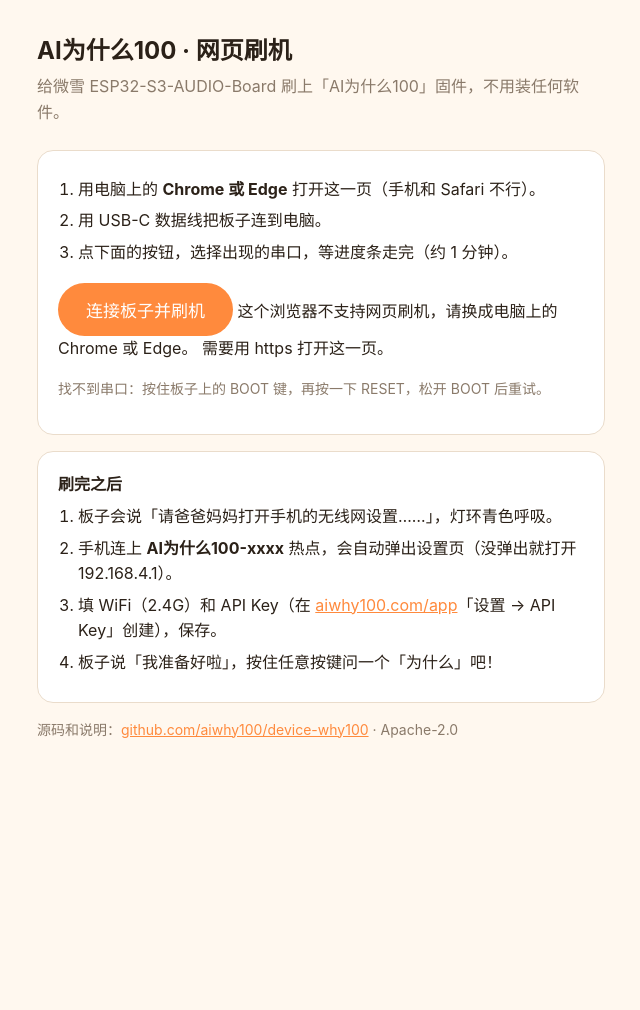
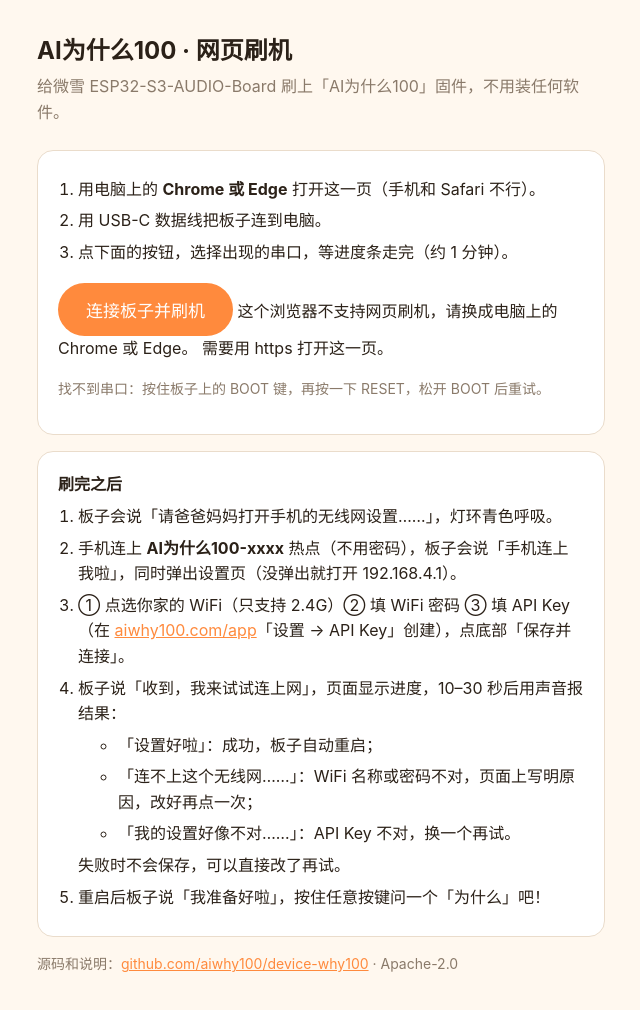
Before and after one commit to aiwhy100/device-why100, a website: page web-flasher/index.html in a window 1280 px wide. Shown: the whole page, without its empty margins (319-959 px from the left). Before the commit the page ends 803 px from the top, so only its background shows below. Drawn offline with Linux system fonts and the light colour scheme.

Commit message:
网页刷机页：「刷完之后」改成新的配网流程（点选 WiFi、保存并连接、听板子报结果）
Co-Authored-By: Claude Opus 5.5 <noreply@anthropic.com>

```diff
--- a/web-flasher/index.html
+++ b/web-flasher/index.html
@@ -46,9 +46,17 @@
     <b>刷完之后</b>
     <ol>
       <li>板子会说「请爸爸妈妈打开手机的无线网设置……」，灯环青色呼吸。</li>
-      <li>手机连上 <b>AI为什么100-xxxx</b> 热点，会自动弹出设置页（没弹出就打开 192.168.4.1）。</li>
-      <li>填 WiFi（2.4G）和 API Key（在 <a href="https://aiwhy100.com/app/" target="_blank" rel="noopener">aiwhy100.com/app</a>「设置 → API Key」创建），保存。</li>
-      <li>板子说「我准备好啦」，按住任意按键问一个「为什么」吧！</li>
+      <li>手机连上 <b>AI为什么100-xxxx</b> 热点（不用密码），板子会说「手机连上我啦」，同时弹出设置页（没弹出就打开 192.168.4.1）。</li>
+      <li>① 点选你家的 WiFi（只支持 2.4G）② 填 WiFi 密码 ③ 填 API Key（在 <a href="https://aiwhy100.com/app/" target="_blank" rel="noopener">aiwhy100.com/app</a>「设置 → API Key」创建），点底部「保存并连接」。</li>
+      <li>板子说「收到，我来试试连上网」，页面显示进度，10–30 秒后用声音报结果：
+        <ul>
+          <li>「设置好啦」：成功，板子自动重启；</li>
+          <li>「连不上这个无线网……」：WiFi 名称或密码不对，页面上写明原因，改好再点一次；</li>
+          <li>「我的设置好像不对……」：API Key 不对，换一个再试。</li>
+        </ul>
+        失败时不会保存，可以直接改了再试。
+      </li>
+      <li>重启后板子说「我准备好啦」，按住任意按键问一个「为什么」吧！</li>
     </ol>
   </div>
 
```
